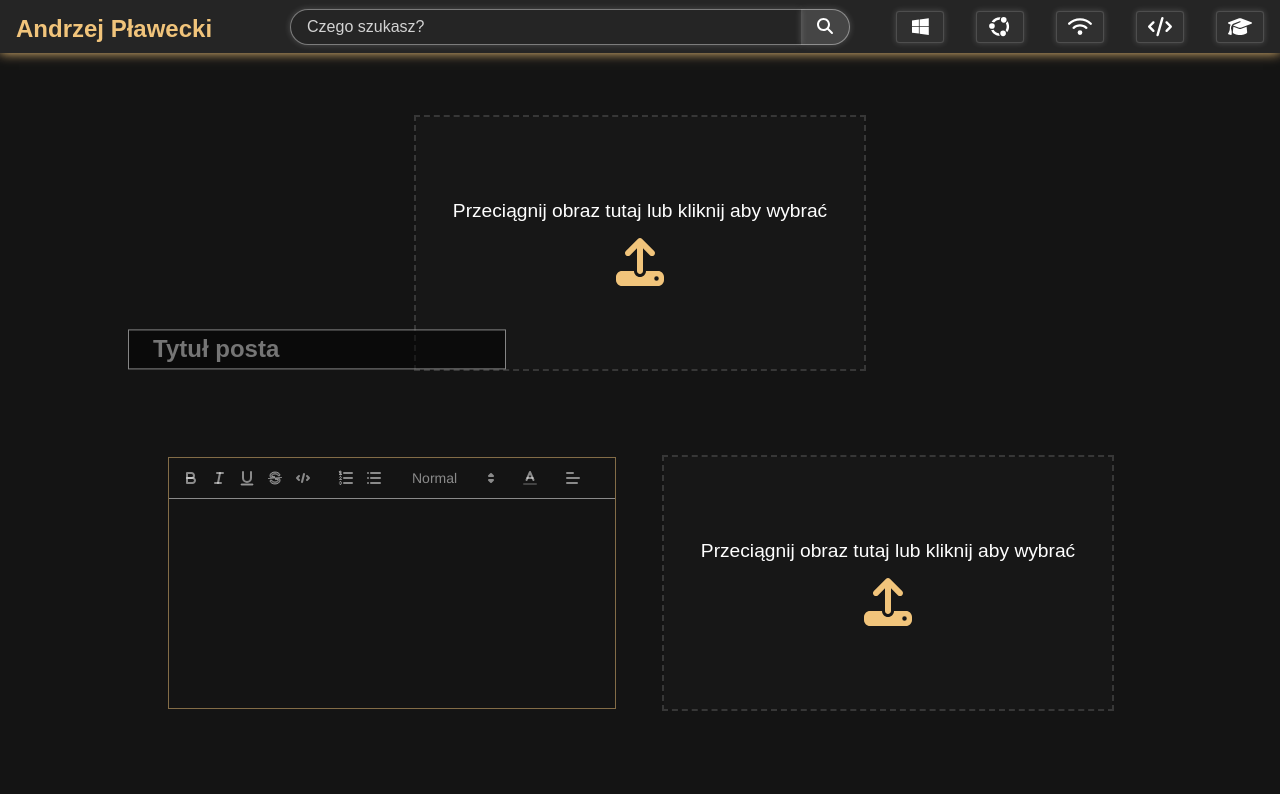
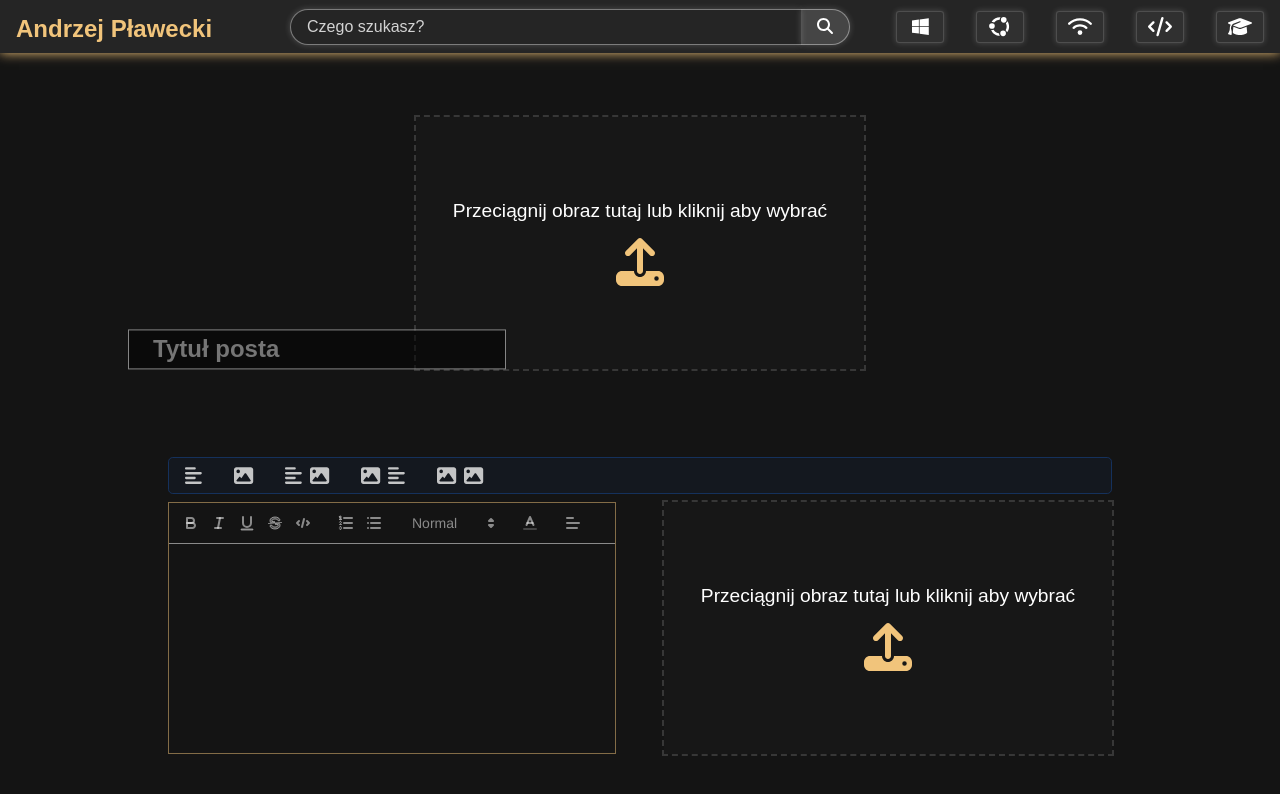
Before and after one commit to viventer/andrew-ponad-frontend, a React (Vite) app: page /post/create in a window 1280 px wide. Shown: the top 794 px of the page. Built offline with nearby package versions, Linux system fonts and the light colour scheme.

Commit message:
start adding row type selection

```diff
--- a/src/views/post/components/PostContentEditor.jsx
+++ b/src/views/post/components/PostContentEditor.jsx
@@ -5,6 +5,7 @@ import { useEffect, useState } from "react";
 
 import ReactQuill from "react-quill";
 import "react-quill/dist/quill.snow.css";
+import RowTypeSelection from "./RowTypeSelection";
 
 export default function PostContentEditor({
   postRows,
@@ -12,18 +13,16 @@ export default function PostContentEditor({
   setErrorMessage,
 }) {
   const [imageUrl, setImageUrl] = useState("");
+  const [rowElementsType, setRowElementsType] = useState([]);
 
   const [quillContent, setQuillContent] = useState();
   const quillsContentList = [];
 
   let toolbarOptions = [
-    ["bold", "italic", "underline", "strike", "code-block"], // toggled buttons
-
+    ["bold", "italic", "underline", "strike", "code-block"],
     [{ list: "ordered" }, { list: "bullet" }],
-
     [{ header: [1, 2, 3, false] }],
-
-    [{ color: [] }], // dropdown with defaults from theme
+    [{ color: [] }],
     [{ align: [] }],
   ];
   const quillModules = { toolbar: toolbarOptions };
@@ -46,6 +45,11 @@ export default function PostContentEditor({
 
   return (
     <StyledPostContentEditor>
+      <RowTypeSelection
+        rowElementsType={rowElementsType}
+        setRowElementsType={setRowElementsType}
+      />
+      <div className="flex flex-center">
         <ReactQuill
           theme="snow"
           value={quillContent}
@@ -65,6 +69,7 @@ export default function PostContentEditor({
             imageUrl={imageUrl}
           />
         </div>
+      </div>
     </StyledPostContentEditor>
   );
 }
--- /dev/null
+++ b/src/views/post/components/RowTypeSelection.jsx
@@ -0,0 +1,51 @@
+import { FontAwesomeIcon } from "@fortawesome/react-fontawesome";
+import { StyledRowTypeSelection } from "../styles/PostContentEditor.styled";
+import { faAlignLeft, faImage } from "@fortawesome/free-solid-svg-icons";
+
+export default function RowTypeSelection({
+  rowElementsType,
+  setRowElementsType,
+}) {
+  return (
+    <StyledRowTypeSelection>
+      <div
+        onClick={() => {
+          setRowElementsType(["textEditor"]);
+        }}
+      >
+        <FontAwesomeIcon icon={faAlignLeft} />
+      </div>
+      <div
+        onClick={() => {
+          setRowElementsType(["image"]);
+        }}
+      >
+        <FontAwesomeIcon icon={faImage} />
+      </div>
+      <div
+        onClick={() => {
+          setRowElementsType(["textEditor", "image"]);
+        }}
+      >
+        <FontAwesomeIcon icon={faAlignLeft} />
+        <FontAwesomeIcon icon={faImage} />
+      </div>
+      <div
+        onClick={() => {
+          setRowElementsType(["image", "textEditor"]);
+        }}
+      >
+        <FontAwesomeIcon icon={faImage} />
+        <FontAwesomeIcon icon={faAlignLeft} />
+      </div>
+      <div
+        onClick={() => {
+          setRowElementsType(["image", "image"]);
+        }}
+      >
+        <FontAwesomeIcon icon={faImage} />
+        <FontAwesomeIcon icon={faImage} />
+      </div>
+    </StyledRowTypeSelection>
+  );
+}
--- a/src/views/post/styles/PostContentEditor.styled.js
+++ b/src/views/post/styles/PostContentEditor.styled.js
@@ -1,15 +1,19 @@
 import styled from "styled-components";
 
 export const StyledPostContentEditor = styled.section`
-  width: 100%;
+  max-width: fit-content;
   display: flex;
-  flex-wrap: wrap;
   justify-content: center;
-  column-gap: 3rem;
-  row-gap: 1rem;
+  flex-direction: column;
   height: 100%;
-  align-items: center;
+  align-items: left;
   margin-top: 3rem;
+
+  & .flex {
+    flex-wrap: wrap;
+    column-gap: 3rem;
+    row-gap: 1rem;
+  }
 
   .quillEditor {
     border: 0.1rem solid rgba(241, 196, 123, 0.5);
@@ -61,3 +65,30 @@ export const StyledPostContentEditor = styled.section`
     row-gap: 2.5rem;
   }
 `;
+
+export const StyledRowTypeSelection = styled.div`
+  display: flex;
+  gap: 2rem;
+  font-size: 1.2rem;
+  padding: 0.5rem 1rem;
+  margin-bottom: 0.5rem;
+  background-color: rgba(21, 49, 92, 0.15);
+  border: 0.1rem solid ${({ theme }) => theme.colors.navy};
+  border-radius: 0.3rem;
+
+  & div {
+    display: flex;
+    gap: 0.5rem;
+    transition: all ease-in-out 0.15s;
+    color: rgba(255, 255, 255, 0.75);
+    cursor: pointer;
+  }
+
+  & div:hover {
+    color: white;
+  }
+
+  & div[selected="true"] {
+    color: red;
+  }
+`;
```
Lines whose indentation alone changed are shown as unchanged.
